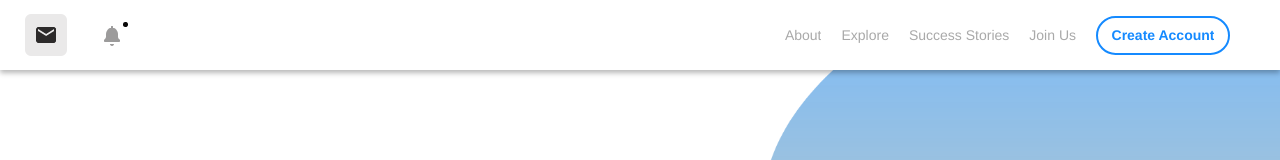
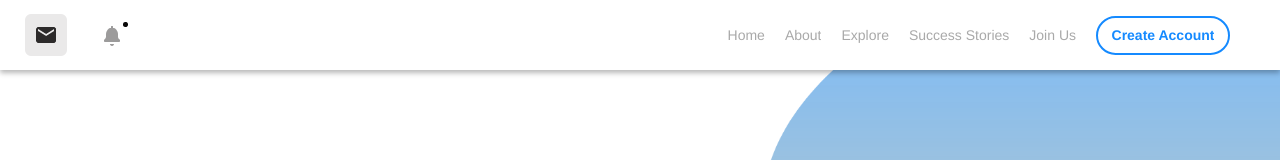
Before and after one commit to OmerBresinski/hackathon, a React (Create React App) app: page / in a window 1280 px wide. Shown: the top 160 px of the page. Built offline with nearby package versions, Linux system fonts and the light colour scheme; no server answers.

Commit message:
Added home button

```diff
--- a/src/components/NavBar/NavBar.js
+++ b/src/components/NavBar/NavBar.js
@@ -17,6 +17,16 @@ const NavBar = () => {
                 <img src={notification} alt="" style={{ cursor: "pointer" }} />
             </S.NavGroup>
             <S.NavGroup>
+                <Text
+                    hoverColor="#3C3C3C"
+                    color="darkgray"
+                    size="14px"
+                    onClick={() => {
+                        history.push(URL.home);
+                    }}
+                >
+                    Home
+                </Text>
                 <Text hoverColor="#3C3C3C" color="darkgray" size="14px" onClick={() => {}}>
                     About
                 </Text>
```
